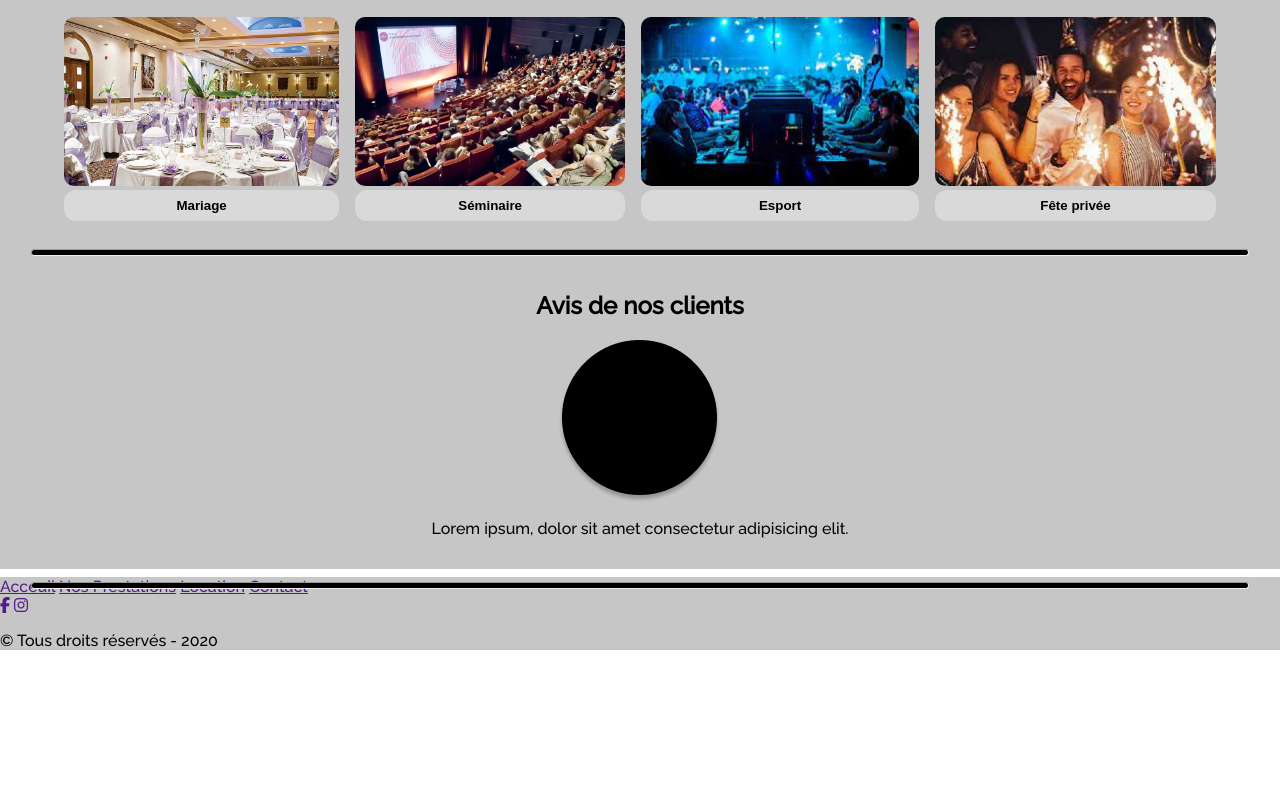
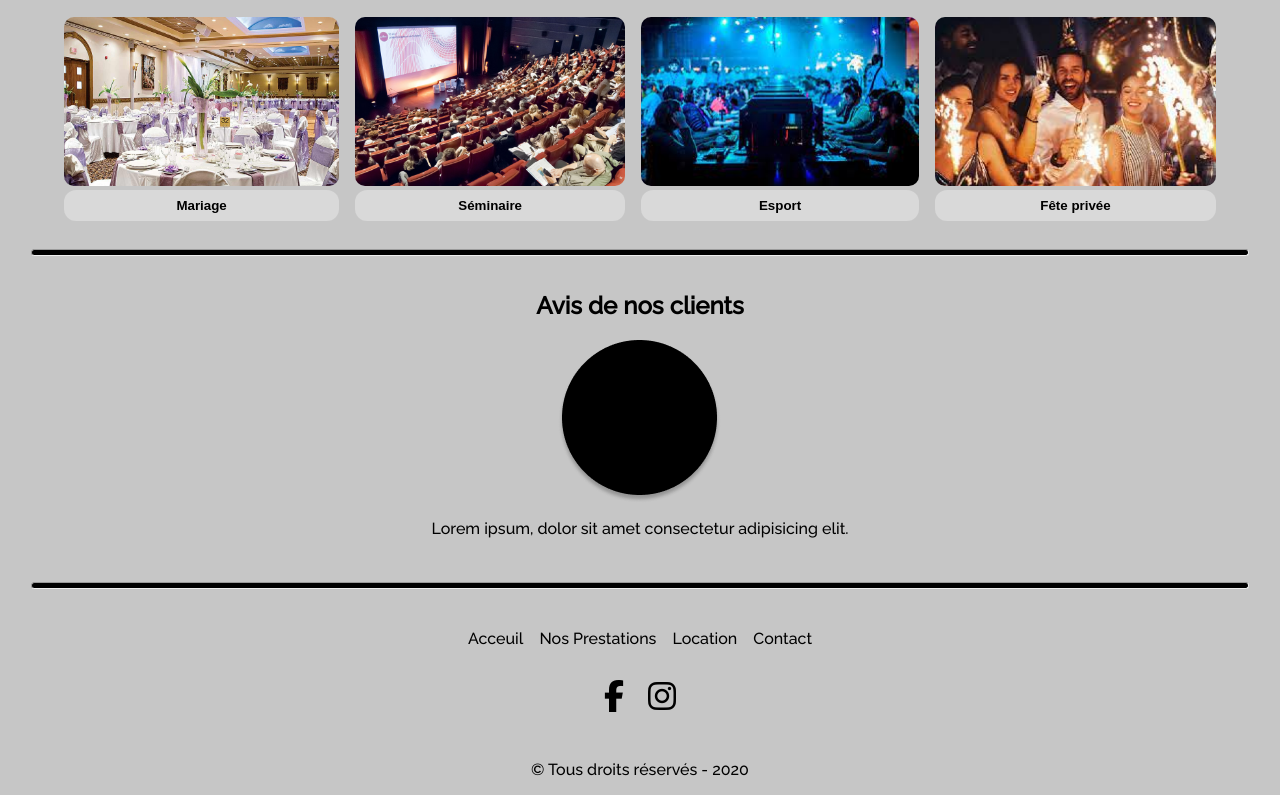
Before and after one commit to jawed92/4event, a plain HTML site: page index.html in a window 1280 px wide. Shown: the part 548-1343 px from the top of the page. Before the commit the page ends 1214 px from the top, so only its background shows below. Drawn offline with Linux system fonts and the light colour scheme.

Commit message:
fin de l'index

```diff
--- a/index.html
+++ b/index.html
@@ -83,16 +83,17 @@
         <hr class="separateur" />
       </main>
       <footer>
-        <nav>
+        <nav class="navFooter">
           <a href="">Acceuil</a>
           <a href="">Nos Prestations</a>
           <a href="">Location</a>
           <a href="">Contact</a>
         </nav>
+        <div class="logo">
         <a href=""><i class="fab fa-facebook-f"></i></a>
         <a href=""><i class="fab fa-instagram"></i></a>
+        </div>
         <p>© Tous droits réservés - 2020</p>
-
       </footer>
 
   </body>
--- a/style.css
+++ b/style.css
@@ -2,8 +2,11 @@ body{
     font-family: 'Raleway', sans-serif;
     max-width: 1400px;
     margin: 0 auto;
+    background-color: rgba(198,198,198,255);
   }
-
+a{
+    text-decoration: none;
+}
 header{
     background-color: black;
 }
@@ -112,3 +115,28 @@ main, footer{
 
     color: black;
 }
+footer{
+    margin-top: 60px;
+    display: flex;
+    flex-direction: column;
+    align-items: center;
+    gap: 2rem;
+}
+.navFooter{
+    display: flex;
+    flex-direction: row;
+    gap: 1rem;
+}
+.navFooter a{
+    color: black;
+    text-decoration: none;
+}
+.logo{
+    display: flex;
+    gap: 1.5rem;
+
+}
+.fab{
+    color: black;
+    font-size: 2rem;
+}
```
